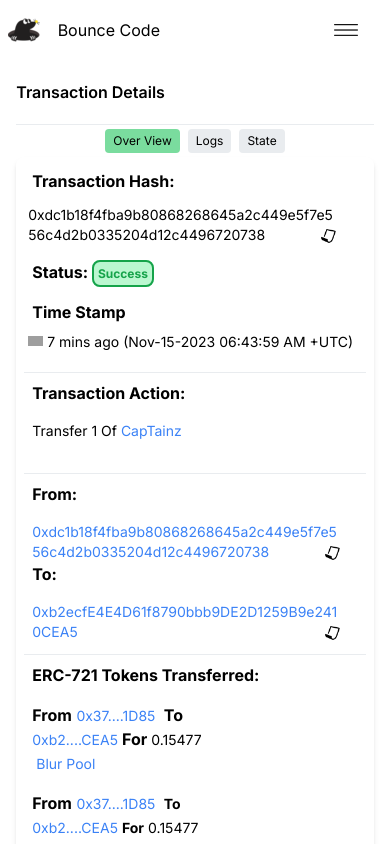
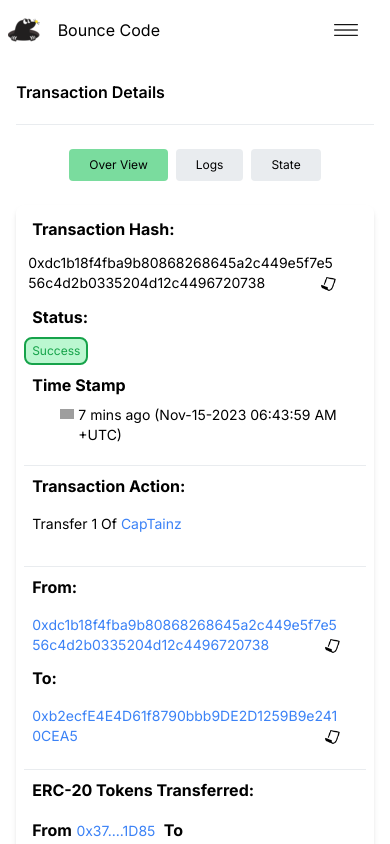
Before and after one commit to zerohoney97/blockExploreFront, a Next.js app: page /transaction/1 in a window 390 px wide. Shown: the top 844 px of the page. Built offline with nearby package versions, Linux system fonts and the light colour scheme; grey boxes are pictures that could not be loaded.

Commit message:
탭 컴포넌트 및 디테일 페이지 pc반응형  more detail 제외 완료

```diff
--- a/src/app/(page)/transaction/[txHash]/_contents/overView/Action.tsx
+++ b/src/app/(page)/transaction/[txHash]/_contents/overView/Action.tsx
@@ -3,9 +3,11 @@ import React from "react";
 const TxAction = () => {
   return (
     <div className="w-full h-auto flex flex-col border-b border-gray pb-5">
-      <div className="flex flex-col">
-        <div className="font-bold p-2">Transaction Action:</div>
-        <div className="p-1 h-10 text-sm   ">
+      <div className="flex sm:flex-col ">
+        <div className="font-bold p-2 lg:text-itemDetail-textLabelColor lg:w-[250px]">
+          Transaction Action:
+        </div>
+        <div className="p-1 h-10 text-sm lg:ml-7  ">
           <div className="w-44 p-1 truncate">
             Transfer 1 Of <span className="text-blue-500"> CapTainz</span>{" "}
           </div>
--- a/src/app/(page)/transaction/[txHash]/_contents/overView/GasInfo.tsx
+++ b/src/app/(page)/transaction/[txHash]/_contents/overView/GasInfo.tsx
@@ -6,29 +6,35 @@ const TxGasInfo = () => {
   return (
     <div className="w-full h-auto flex flex-col border-b border-gray pb-5 ">
       <div className="flex flex-col">
-        <div className="md:flex">
-          <div className="font-bold p-2">Value:</div>
-          <div className="p-1 h-auto text-sm break-words  w-20 text-itemDetail-txGasInfoColor flex justify-around  ">
-            <img src={etherIcon} alt="이더 아이콘" width={20} height={20} />
+        <div className="lg:flex">
+          <div className="font-bold p-2 lg:text-itemDetail-textLabelColor lg:w-[250px] ">
+            Value:
+          </div>
+          <div className="p-1 h-auto text-sm break-words  w-20 text-itemDetail-txGasInfoColor flex justify-around lg:ml-10 ">
+            <img src={etherIcon} alt="이더 아이콘" className="w-5 h-5 " />
             <div className="">0 ETH</div>
           </div>
         </div>
-        <div className="md:flex">
+        <div className="lg:flex">
           {" "}
-          <div className="font-bold p-2">Transaction Fee:</div>
+          <div className="font-bold p-2 lg:text-itemDetail-textLabelColor lg:w-[250px]">
+            Transaction Fee:
+          </div>
           <div className="flex flex-col">
             <div className="flex">
-              <span className="text-sm p-1 text-itemDetail-txGasInfoColor">
+              <span className="text-sm p-1 text-itemDetail-txGasInfoColor lg:ml-10">
                 0.003913791993582968 ETH
               </span>
             </div>
           </div>
         </div>
-        <div className="md:flex">
-          <div className="font-bold p-2">Gas Fee:</div>
+        <div className="lg:flex">
+          <div className="font-bold p-2 lg:text-itemDetail-textLabelColor lg:w-[250px]">
+            Gas Fee:
+          </div>
           <div className="flex flex-col">
             <div className="flex">
-              <span className="text-sm p-1 text-itemDetail-txGasInfoColor">
+              <span className="text-sm p-1 text-itemDetail-txGasInfoColor lg:ml-10">
                 22.466975084 Gwei
               </span>
             </div>
--- a/src/app/(page)/transaction/[txHash]/_contents/overView/OverView.tsx
+++ b/src/app/(page)/transaction/[txHash]/_contents/overView/OverView.tsx
@@ -7,8 +7,12 @@ const TxOverView = () => {
   return (
     <div className="w-full h-auto flex flex-col border-b border-gray pb-5 ">
       <div className="flex flex-col">
-        <div className="font-bold p-2">Transaction Hash:</div>
-        <div className="p-1 h-auto text-sm break-words  w-80  ">
+        <div className="lg:flex">
+          {" "}
+          <div className="font-bold p-2 lg:text-itemDetail-textLabelColor lg:w-[250px]">
+            Transaction Hash:
+          </div>
+          <div className="p-1 h-auto text-sm break-words  w-80 lg:ml-8 ">
             0xdc1b18f4fba9b80868268645a2c449e5f7e556c4d2b0335204d12c4496720738
             <Image
               className="float-right m-1 "
@@ -18,14 +22,21 @@ const TxOverView = () => {
               height={3}
             />
           </div>
-        <div className="font-bold p-2">
+        </div>
+        <div className="lg:flex lg:items-center">
+          <div className="font-bold p-2 lg:text-itemDetail-textLabelColor lg:w-[250px]">
             Status:{" "}
-          <span className="text-xs p-1 rounded-lg border-2 border-green-600 bg-green-200 text-green-600">
+          </div>
+          <div className="text-xs px-1 py-1   flex justify-center items-center rounded-lg border-2 border-green-600 bg-green-200 text-green-600 sm:w-16 md:w-16 lg:ml-8  lg:h-7">
             Success
-          </span>{" "}
+          </div>{" "}
         </div>
-        <div className="font-bold p-2">Time Stamp</div>
-        <div className="flex flex-col">
+
+        <div className="lg:flex">
+          <div className="font-bold p-2 lg:text-itemDetail-textLabelColor lg:w-[250px]">
+            Time Stamp
+          </div>
+          <div className="flex flex-col ml-8">
             <div className="flex">
               <img
                 className="m-1 max-h-[10px]"
@@ -34,7 +45,10 @@ const TxOverView = () => {
                 width={15}
                 height={3}
               />{" "}
-            <span className="text-sm">7 mins ago (Nov-15-2023 06:43:59 AM +UTC)</span>
+              <span className="text-sm">
+                7 mins ago (Nov-15-2023 06:43:59 AM +UTC)
+              </span>
+            </div>
           </div>
         </div>
       </div>
--- a/src/app/(page)/transaction/[txHash]/_contents/overView/TabWrap.tsx
+++ b/src/app/(page)/transaction/[txHash]/_contents/overView/TabWrap.tsx
@@ -1,9 +1,11 @@
-import React from 'react'
+import React from "react";
 
-const TabWrap = ({children}:{children:React.ReactNode}) => {
+const TabWrap = ({ children }: { children: React.ReactNode }) => {
   return (
-    <div className='flex w-full items-center sm:justify-center '>{children}</div>
-  )
-}
+    <div className="flex w-full h-20 items-center sm:justify-center md:justify-center  lg:justify-center ">
+      {children}
+    </div>
+  );
+};
 
-export default TabWrap
+export default TabWrap;
--- a/src/app/(page)/transaction/[txHash]/_contents/overView/Transfer.tsx
+++ b/src/app/(page)/transaction/[txHash]/_contents/overView/Transfer.tsx
@@ -3,12 +3,14 @@ import copy from "public/copy.png";
 import React from "react";
 
 const TxTransfer = () => {
-
   return (
     <div className="w-full h-auto flex flex-col border-b border-gray pb-5">
       <div className="flex flex-col">
-        <div className="font-bold p-2">From:</div>
-        <div className="p-1 h-10 text-sm   ">
+        <div className="lg:flex lg:m-3 ">
+          <div className="font-bold p-2 lg:text-itemDetail-textLabelColor lg:w-[250px]">
+            From:
+          </div>
+          <div className="p-1 h-10 text-sm lg:ml-4  ">
             <div className="p-1 h-auto text-sm break-words  w-80 text-blue-500 ">
               0xdc1b18f4fba9b80868268645a2c449e5f7e556c4d2b0335204d12c4496720738
               <Image
@@ -20,8 +22,12 @@ const TxTransfer = () => {
               />
             </div>
           </div>
-        <div className="font-bold p-2">To:</div>
-        <div className="p-1 h-10 text-sm   ">
+        </div>
+        <div className="lg:flex lg:m-3">
+          <div className="font-bold p-2 lg:text-itemDetail-textLabelColor lg:w-[250px]">
+            To:
+          </div>
+          <div className="p-1 h-10 text-sm  lg:ml-4 ">
             <div className="p-1 h-auto text-sm break-words  w-80 text-blue-500 ">
               0xb2ecfE4E4D61f8790bbb9DE2D1259B9e2410CEA5
               <Image
@@ -35,6 +41,7 @@ const TxTransfer = () => {
           </div>
         </div>
       </div>
+    </div>
   );
 };
 
--- a/src/app/(page)/transaction/[txHash]/_contents/overView/TransferNFT.tsx
+++ b/src/app/(page)/transaction/[txHash]/_contents/overView/TransferNFT.tsx
@@ -8,11 +8,11 @@ const TxTransferNFT = () => {
   };
 
   return (
-    <div className="w-full h-auto p-2 border-b border-gray pb-5 md:flex md:justify-between  ">
+    <div className="w-full h-auto p-2 border-b border-gray pb-5 lg:flex   ">
       <div className="">
-        <div className="font-bold p-2">ERC-721 Tokens Transferred:</div>
+        <div className="font-bold p-2 lg:text-itemDetail-textLabelColor lg:w-[250px]">ERC-721 Tokens Transferred:</div>
       </div>
-      <div className="w-1/3">
+      <div className="w-1/3 lg:ml-10">
         <img
           width={"80px"}
           height={"80px"}
--- a/src/app/(page)/transaction/[txHash]/_contents/overView/TransferToken.tsx
+++ b/src/app/(page)/transaction/[txHash]/_contents/overView/TransferToken.tsx
@@ -8,11 +8,12 @@ const TxTransferToken = () => {
   };
   return (
     <div className="w-full h-auto flex flex-col border-b border-gray pb-5">
-      <div className="flex flex-col">
-        <div className="font-bold p-2">ERC-721 Tokens Transferred:</div>
+      <div className="flex sm:flex-col md:flex-col ">
+        <div className="font-bold p-2 lg:text-itemDetail-textLabelColor lg:w-[250px]">ERC-20 Tokens Transferred:</div>
+        <div className="w-2/3 lg:ml-10">
           <div className="w-full h-auto p-2">
             <p>
-            <span className="font-bold text-md">From</span>{" "}
+              <span className="font-bold text-md ">From</span>{" "}
               <span className="text-blue-500 text-sm">
                 {addressEncodeHandler(
                   "0x37d0aadDB833d8B62a0d259c2B0BCd82dA871D85"
@@ -54,6 +55,7 @@ const TxTransferToken = () => {
           </div>
         </div>
       </div>
+    </div>
   );
 };
 
--- a/src/app/(page)/transaction/[txHash]/page.tsx
+++ b/src/app/(page)/transaction/[txHash]/page.tsx
@@ -27,7 +27,7 @@ const Page = () => {
   };
   return (
     <div>
-      <ItemTitle title="Transaction Details" />
+      <ItemTitle title="Transaction Details"  />
       <TabWrap>
         <TabButton
           label="Over View"
--- a/src/app/_components/tabComponent/Tab.tsx
+++ b/src/app/_components/tabComponent/Tab.tsx
@@ -13,15 +13,15 @@ const TabButton: React.FC<TabButtonProps> = ({
   label,
 }) => {
   const isActiveCSS =
-    "bg-green-500/60 text-xs text-081D35 py-1 px-2  w-auto  rounded m-1 flex justify-center items-center";
+    "bg-green-500/60  text-xs text-081D35 py-2 px-5  w-auto  rounded m-1 flex justify-center items-center";
   const isNotActiveCSS =
-    "bg-gray text-081D35 text-xs  w-auto py-1 px-2  rounded m-1 flex justify-center items-center";
+    "bg-gray text-081D35 text-xs  w-auto py-2 px-5  rounded m-1 flex justify-center items-center";
   useEffect(() => {
     console.log(toggleLabelNum);
   }, [toggleLabelNum]);
   return (
     <button
-      className={toggleLabelNum === label ? isActiveCSS : isNotActiveCSS }
+      className={toggleLabelNum === label ? isActiveCSS : isNotActiveCSS}
       onClick={() => {
         toggleHandler(label);
       }}
```
Lines whose indentation alone changed are shown as unchanged.
